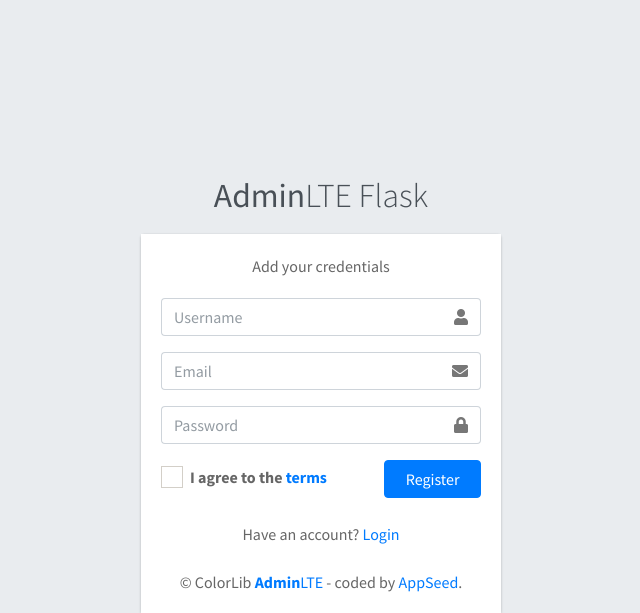
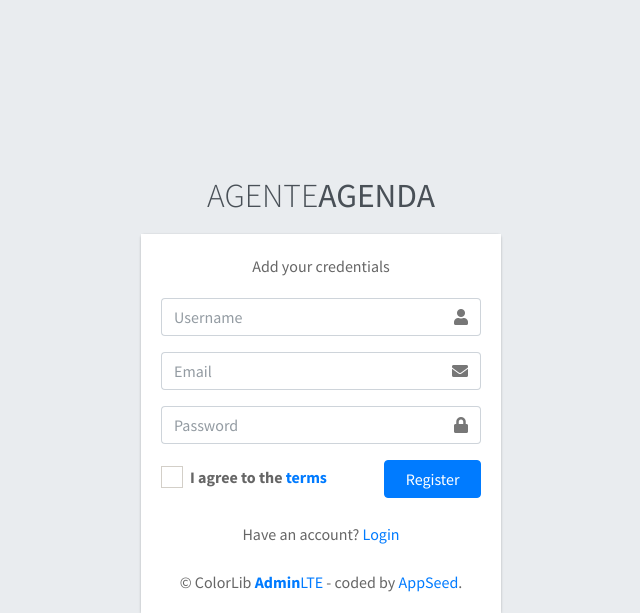
Before and after one commit to RCristiano/agente-agenda, a Flask app: page /register in a window 1280 px wide. Shown: the top 613 px of the page, without its empty margins (319-959 px from the left). Run offline with Flask 2, Linux system fonts and the light colour scheme; style sheets or scripts are compiled from the project's sources; some libraries are stand-ins or nearby versions.

Commit message:
Adds brand text

```diff
--- a/apps/templates/accounts/login.html
+++ b/apps/templates/accounts/login.html
@@ -25,7 +25,7 @@
 
     <div class="login-logo">
         <a target="_blank" rel="noopener noreferrer"
-           href="https://appseed.us/admin-dashboards/flask-dashboard-adminlte"><b>Admin</b>LTE Flask</a>
+           href="https://appseed.us/admin-dashboards/flask-dashboard-adminlte">AGENTE<b>AGENDA</b></a>
     </div>
 
     <!-- /.login-logo -->
--- a/apps/templates/accounts/register.html
+++ b/apps/templates/accounts/register.html
@@ -25,7 +25,7 @@
 
     <div class="login-logo">
         <a target="_blank" rel="noopener noreferrer"
-           href="https://appseed.us/admin-dashboards/flask-dashboard-adminlte"><b>Admin</b>LTE Flask</a>
+           href="https://appseed.us/admin-dashboards/flask-dashboard-adminlte">AGENTE<b>AGENDA</b></a>
     </div>
 
     <div class="card">
--- a/apps/templates/home/page-403.html
+++ b/apps/templates/home/page-403.html
@@ -25,7 +25,7 @@
 
     <div class="login-logo">
         <a target="_blank" rel="noopener noreferrer"
-           href="https://appseed.us/admin-dashboards/flask-dashboard-adminlte">Flask <b>Admin</b>LTE</a>
+           href="https://appseed.us/admin-dashboards/flask-dashboard-adminlte">AGENTE<b>AGENDA</b></a>
     </div>
 
     <!-- /.login-logo -->
--- a/apps/templates/home/page-404.html
+++ b/apps/templates/home/page-404.html
@@ -25,7 +25,7 @@
 
     <div class="login-logo">
         <a target="_blank" rel="noopener noreferrer"
-           href="https://appseed.us/admin-dashboards/flask-dashboard-adminlte">Flask <b>Admin</b>LTE</a>
+           href="https://appseed.us/admin-dashboards/flask-dashboard-adminlte">AGENTE<b>AGENDA</b></a>
     </div>
 
     <!-- /.login-logo -->
--- a/apps/templates/home/page-500.html
+++ b/apps/templates/home/page-500.html
@@ -25,7 +25,7 @@
 
     <div class="login-logo">
         <a target="_blank" rel="noopener noreferrer"
-           href="https://appseed.us/admin-dashboards/flask-dashboard-adminlte">Flask <b>Admin</b>LTE</a>
+           href="https://appseed.us/admin-dashboards/flask-dashboard-adminlte">AGENTE<b>AGENDA</b></a>
     </div>
 
     <!-- /.login-logo -->
--- a/apps/templates/layouts/base-fullscreen.html
+++ b/apps/templates/layouts/base-fullscreen.html
@@ -7,7 +7,7 @@
   <link rel="canonical" href="https://appseed.us/adminlte"/>
 
   <title>
-    AdminLTE Flask - {% block title %}{% endblock %} | AppSeed
+    AGENTEAGENDA - {% block title %}{% endblock %}
   </title>
 
   <!-- Specific Page CSS goes HERE  -->
--- a/apps/templates/layouts/base.html
+++ b/apps/templates/layouts/base.html
@@ -7,7 +7,7 @@
   <link rel="canonical" href="https://appseed.us/adminlte"/>
 
   <title>
-    AdminLTE Flask - {% block title %}{% endblock %} | AppSeed
+    AGENTEAGENDA - {% block title %}{% endblock %}
   </title>
 
   {% block stylesheets %}{% endblock stylesheets %}
```
